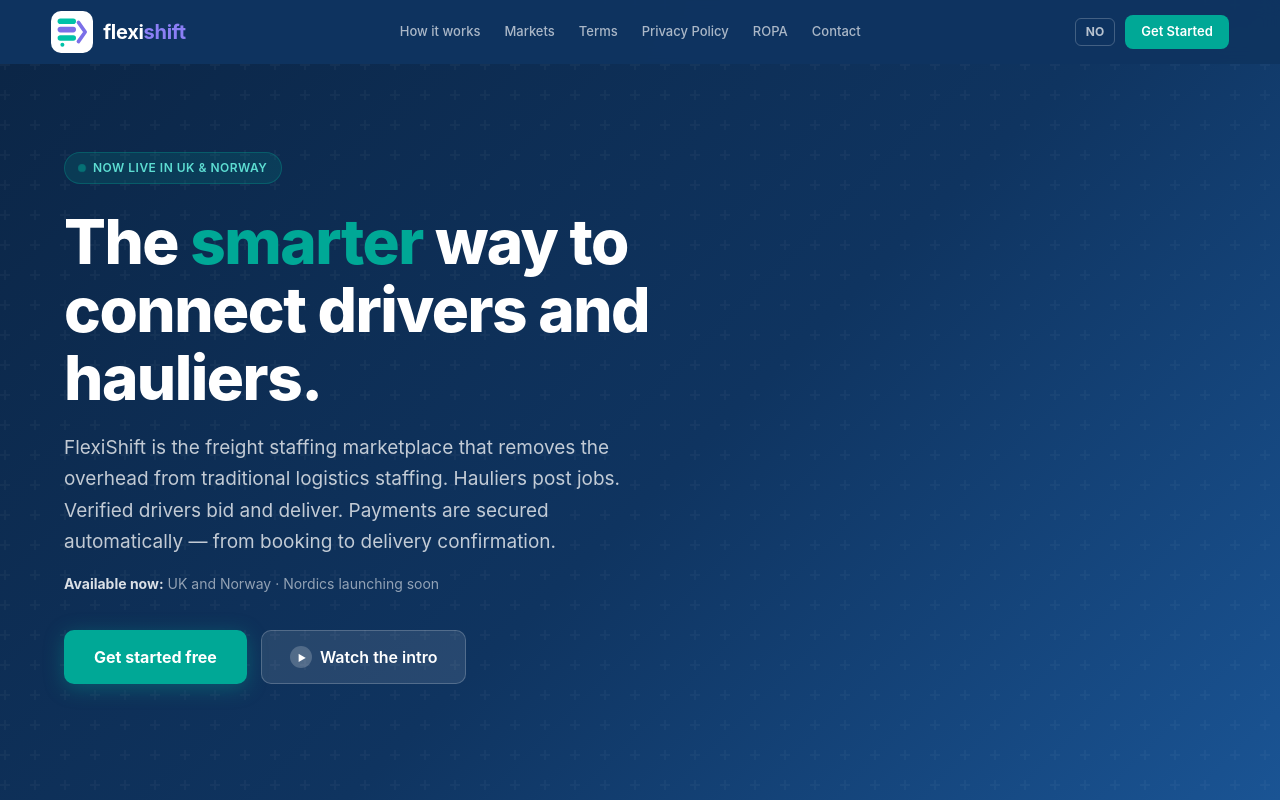
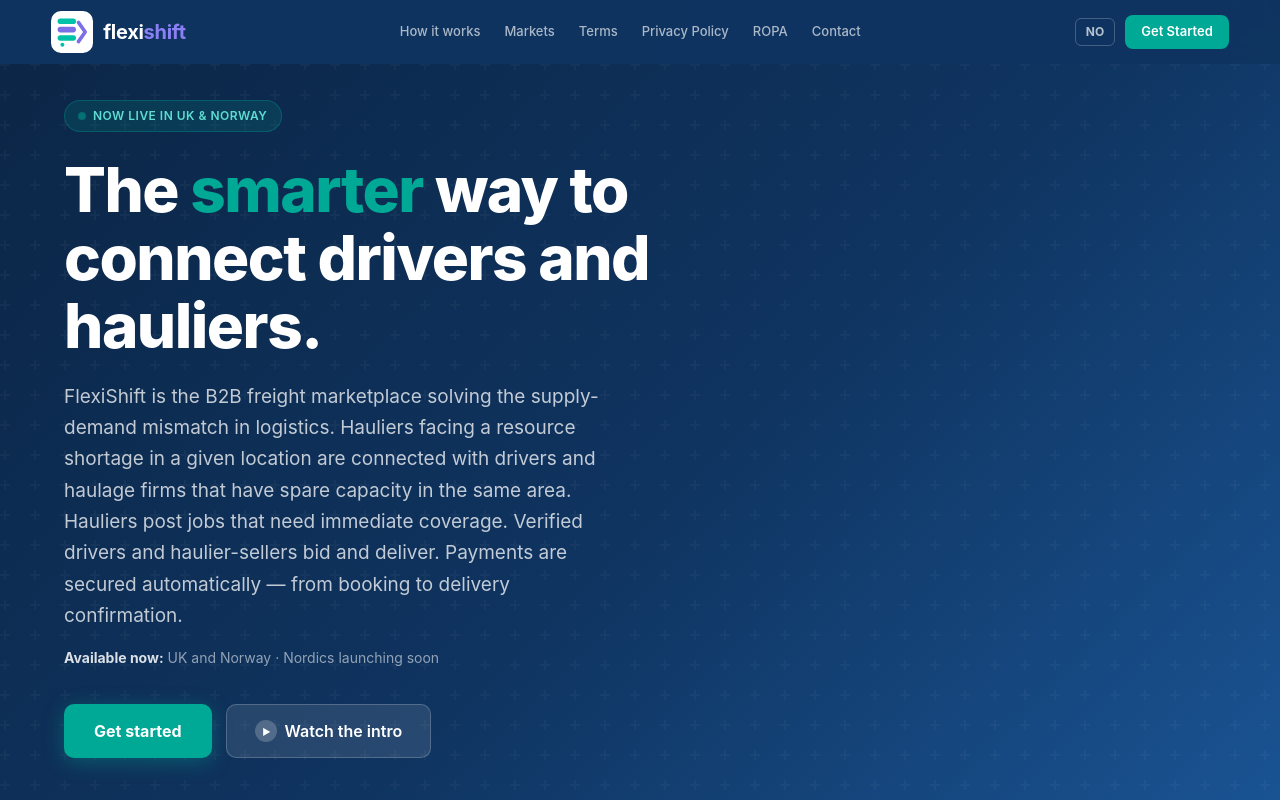
Before and after one commit to Ai-Planning-Developer/flexishift_landing, a React (Vite) app: page / in a window 1280 px wide. Shown: the top 800 px of the page. Built offline with nearby package versions, Linux system fonts and the light colour scheme.

Commit message:
Changes in Home Page Text

```diff
--- a/src/content/homeContent.ts
+++ b/src/content/homeContent.ts
@@ -4,9 +4,9 @@
     heroH1_1: 'The ',
     heroH1_em: 'smarter',
     heroH1_2: ' way to connect drivers and hauliers.',
-    heroSub: 'FlexiShift is the freight staffing marketplace that removes the overhead from traditional logistics staffing. Hauliers post jobs. Verified drivers bid and deliver. Payments are secured automatically — from booking to delivery confirmation.',
+    heroSub: 'FlexiShift is the B2B freight marketplace solving the supply-demand mismatch in logistics. Hauliers facing a resource shortage in a given location are connected with drivers and haulage firms that have spare capacity in the same area. Hauliers post jobs that need immediate coverage. Verified drivers and haulier-sellers bid and deliver. Payments are secured automatically — from booking to delivery confirmation.',
     heroMarkets: 'Available now: UK and Norway · Nordics launching soon',
-    heroCtaPrimary: 'Get started free',
+    heroCtaPrimary: 'Get started',
     heroCtaSecondary: 'Watch the intro',
     heroScroll: 'Scroll to explore',
     youtubeEyebrow: 'See it in action',
@@ -45,7 +45,7 @@
       { title: 'Define the job', body: 'Specify route, cargo type, tonnage, vehicle requirements, and any special handling. For fuel loads, enter compartment-wise litre allocation for compliance and safety.' },
       { title: 'Set security codes', body: 'Enter access codes for secure site entry and load codes for terminal pickup. Load codes remain hidden from the driver until booking is confirmed — a built-in security gate.' },
       { title: 'Review quotes — fees visible upfront', body: 'Driver bids arrive in your dashboard. The full 12.5% platform surcharge (10% platform fee + 2.5% Stripe) is shown at this stage — complete transparency, no surprises at checkout.' },
-      { title: 'Track in real time', body: 'Live GPS tracking gives you an asymmetric view of progress. Once delivery is confirmed with dual sign-off, payment releases from escrow automatically.' },
+      { title: 'Track in real time', body: 'Live GPS tracking gives you full visibility into progress. Once delivery is confirmed with dual sign-off, payment releases from escrow automatically.' },
     ],
     driverBadge: 'For drivers',
     driverTitle: 'Find and complete jobs',
@@ -85,11 +85,11 @@
   no: {
     heroBadge: 'Nå tilgjengelig i Storbritannia og Norge',
     heroH1_1: 'Den ',
-    heroH1_em: 'smartere',
+    heroH1_em: 'smarte',
     heroH1_2: ' måten å koble sjåfører og transportører.',
-    heroSub: 'FlexiShift er markedsplassen for fraktbemanning som fjerner overhead fra tradisjonell logistikkbemanning. Transportører legger ut oppdrag. Verifiserte sjåfører gir bud og leverer. Betalinger sikres automatisk — fra bestilling til leveringsbekreftelse.',
+    heroSub: 'FlexiShift er B2B-fraktmarkedsplassen som løser ubalansen mellom tilbud og etterspørsel i logistikkbransjen. Transportører med ressursmangel på en gitt lokasjon kobles sammen med sjåfører og transportselskaper som har ledig kapasitet i samme område. Transportører legger ut oppdrag som krever rask dekning. Verifiserte sjåfører og transportører gir bud og leverer. Betalinger sikres automatisk — fra bestilling til leveringsbekreftelse.',
     heroMarkets: 'Tilgjengelig nå: Storbritannia og Norge · Lanseres snart i hele Norden',
-    heroCtaPrimary: 'Kom i gang gratis',
+    heroCtaPrimary: 'Kom igang',
     heroCtaSecondary: 'Se introduksjonsvideoen',
     heroScroll: 'Bla ned for å utforske',
     youtubeEyebrow: 'Se det i aksjon',
```
Also changed, not shown: 1 other file (tests, documents, lock files or other folders).
